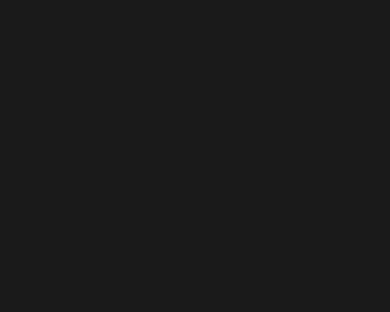
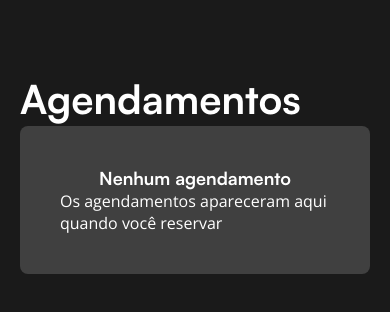
Before and after one commit to Group-HRP/BroCortes, a React Native app: screen /Appointment in a window 390 px wide. Shown: the top 312 px of the page. Built offline with nearby package versions, Linux system fonts and the light colour scheme.

Commit message:
first items added

```diff
--- a/src/components/ContainerDefault.ts
+++ b/src/components/ContainerDefault.ts
@@ -1,6 +1,6 @@
 import styled from "styled-components/native";
 
-interface ContainerdefaultProps {
+interface ContainerDefaultProps {
 	alignItems?: "flex-start" | "center" | "flex-end" | "stretch" | "baseline";
 	justifyContent?:
 		| "flex-start"
@@ -26,10 +26,10 @@ interface ContainerdefaultProps {
 	borderColor?: string;
 }
 
-export const Containerdefault = styled.View<ContainerdefaultProps>`
+export const ContainerDefault = styled.View<ContainerDefaultProps>`
   background-color: ${({ theme }) => theme.colors.background};
   color: #ffffff;
-  padding: 20px;
+  padding: 0px 20px 0px 20px;
   height: 100%;
   ${({ alignItems }) => alignItems && `align-items: ${alignItems};`}
   ${({ justifyContent }) => justifyContent && `justify-content: ${justifyContent};`}
--- /dev/null
+++ b/src/components/HeaderDefault.ts
@@ -0,0 +1,15 @@
+import styled from "styled-components/native";
+import { Title } from "./Typography";
+
+interface HeaderDefaultProps {
+  paddingTop?: number;
+}
+
+export const HeaderDefault = styled.View<HeaderDefaultProps>`
+  padding-top: ${({ paddingTop }) => paddingTop || 72}px;
+`;
+
+export const HeaderTitle = styled(Title).attrs({
+  fontSize: "large",
+  isTitle: true
+})``;
--- a/src/components/Typography.ts
+++ b/src/components/Typography.ts
@@ -147,7 +147,7 @@ const BaseText = styled.Text<TypographyProps>`
   font-family: ${({ fontFamily, weight = "normal", isTitle, theme }) =>
 		getFontFamily(fontFamily, weight, isTitle, theme)};
 
-  ${({ padding }) => padding !== undefined && `padding: ${padding}px;`}
+  ${({ padding }) => padding !== undefined && `padding: ${padding}px;`}A
   ${({ paddingHorizontal }) => paddingHorizontal !== undefined && `padding-horizontal: ${paddingHorizontal}px;`}
   ${({ paddingVertical }) => paddingVertical !== undefined && `padding-vertical: ${paddingVertical}px;`}
   ${({ margin }) => margin !== undefined && `margin: ${margin}px;`}
--- a/src/screens/private/AppointmentScreen.jsx
+++ b/src/screens/private/AppointmentScreen.jsx
@@ -1,10 +1,30 @@
-import { View, Text } from "react-native";
-import { Containerdefault } from "../../components/ContainerDefault";
+import { View } from "react-native";
+import { ContainerDefault } from "../../components/ContainerDefault";
+import {HeaderDefault, HeaderTitle} from "../../components/HeaderDefault";
+import { useTheme } from "styled-components/native";
+import { Title, Text } from "../../components/Typography";
 
 export default function AppointmentScreen() {
+	const theme = useTheme();
 	return (
-		<Containerdefault alignItems="center" justifyContent="center">
+		<ContainerDefault>
+			<HeaderDefault>
+				<HeaderTitle>Agendamentos</HeaderTitle>
+			</HeaderDefault>
 
-		</Containerdefault>
+			<View style={{
+				display: "flex",
+				flexDirection:"column",
+				justifyContent:'center',
+				alignItems:'center',
+				backgroundColor:theme.colors.background300,
+				borderRadius:"8px",
+				padding:40,
+			}}>
+				<Title fontSize="base" weight="bold">Nenhum agendamento</Title>
+				<Text fontSize="regular" weight="normal">Os agendamentos apareceram aqui quando você reservar </Text>
+			</View>
+		</ContainerDefault>
+
 	);
 }
--- a/src/screens/public/LoginScreen.tsx
+++ b/src/screens/public/LoginScreen.tsx
@@ -1,6 +1,6 @@
 import { View } from "react-native";
 import { useTheme } from "styled-components/native";
-import { Containerdefault } from "../../components/ContainerDefault";
+import { ContainerDefault } from "../../components/ContainerDefault";
 import { Input } from "../../components/Input";
 import { Title, Text } from "../../components/Typography";
 import { Button, ButtonText } from "../../components/Button";
@@ -13,7 +13,7 @@ interface LoginScreenProps {
 export default function LoginScreen({ navigation }: LoginScreenProps) {
 	const theme = useTheme();
 	return (
-		<Containerdefault alignItems="center" justifyContent="center">
+		<ContainerDefault alignItems="center" justifyContent="center">
 			<Title fontSize="small" weight="bold">
 				Acessar conta
 			</Title>
@@ -69,6 +69,6 @@ export default function LoginScreen({ navigation }: LoginScreenProps) {
 					</ButtonText>
 				</Button>
 			</View>
-		</Containerdefault>
+		</ContainerDefault>
 	);
 }
```
